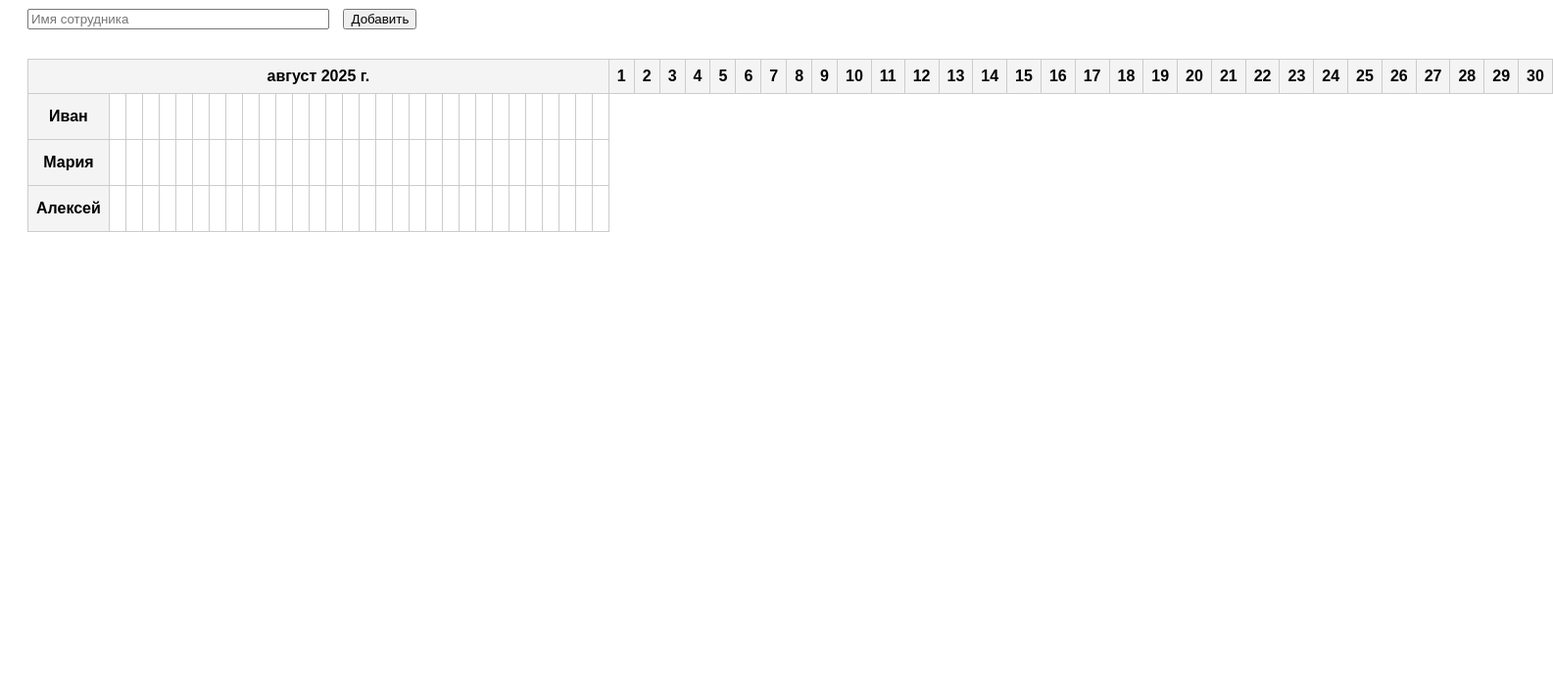
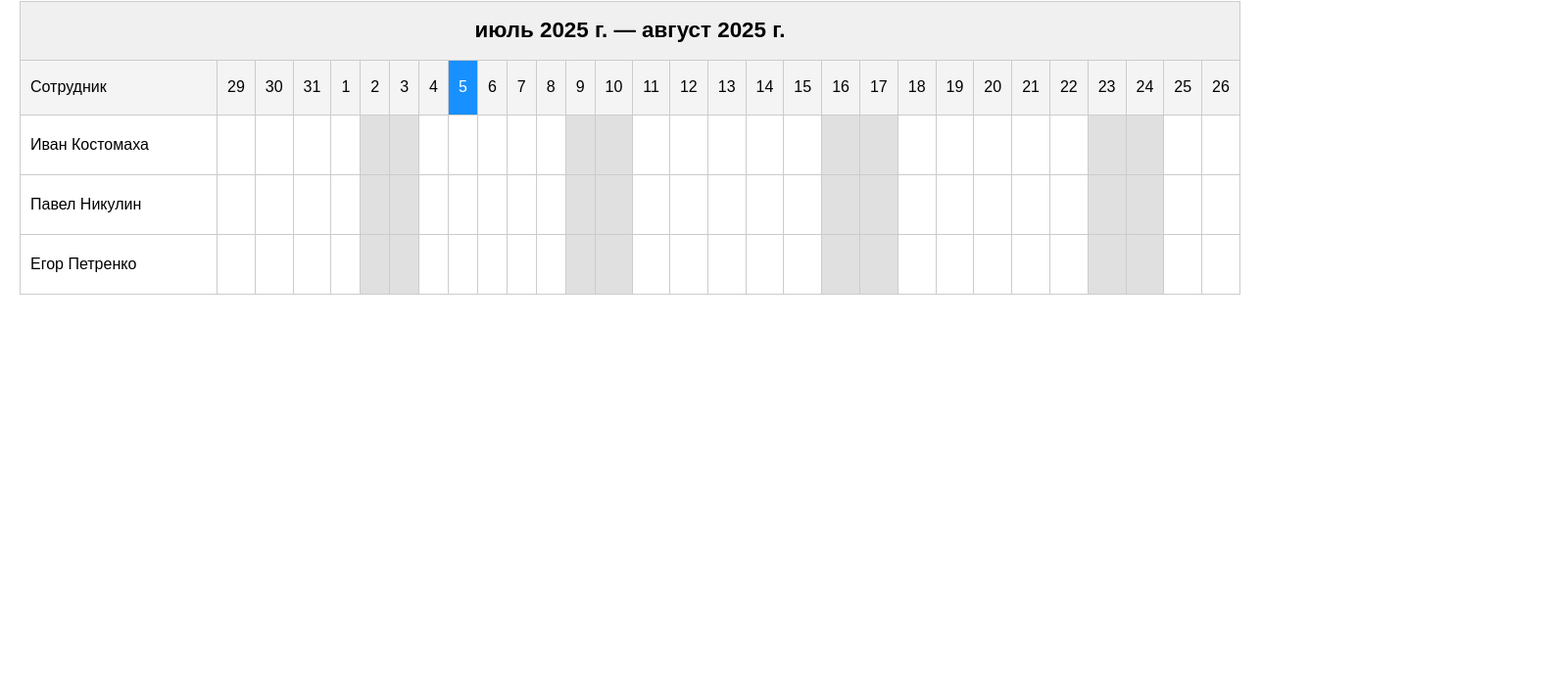
Before and after one commit to Blodimir/visit-calendar, a plain HTML site: page index.html in a window 1280 px wide. Shown: the part 87-800 px from the top of the page at 98% size, 1585 px wide, since content can reach past the window. Drawn offline with Linux system fonts and the light colour scheme.

Commit message:
color fix

```diff
--- a/index.html
+++ b/index.html
@@ -5,106 +5,222 @@
   <meta name="viewport" content="width=device-width, initial-scale=1.0"/>
   <title>График посещений</title>
   <style>
-    body { font-family: Arial, sans-serif; padding: 20px; }
-    table { width: 100%; border-collapse: collapse; margin-top: 20px; }
-    th, td { border: 1px solid #ccc; padding: 8px; text-align: center; }
-    th { background-color: #f4f4f4; }
-    .cell { height: 30px; cursor: pointer; }
-    .red { background-color: #ffcccc; }
-    .yellow { background-color: #ffffcc; }
-    .green { background-color: #ccffcc; }
-    .blue { background-color: #ccccff; }
-    .no-color { background-color: transparent; }
-    .person-input { margin-bottom: 10px; width: 300px; }
-    button { margin-left: 10px; }
+    body {
+      font-family: Arial, sans-serif;
+      padding: 20px;
+      margin: 0;
+    }
+    table {
+      width: 100%;
+      border-collapse: collapse;
+      margin-top: 20px;
+    }
+    th, td {
+      border: 1px solid #ccc;
+      padding: 10px;
+      text-align: center;
+    }
+    th {
+      background-color: #f4f4f4;
+      height: 35px;
+      font-weight: normal;
+    }
+    .name-cell {
+      text-align: left;
+      font-weight: 500;
+      white-space: nowrap;
+      min-width: 180px;
+      width: auto;
+    }
+    .cell {
+      height: 40px;
+      cursor: pointer;
+      transition: background-color 0.2s;
+    }
+    .cell.green    { background-color: #ccffcc !important; }
+    .cell.yellow   { background-color: #ffffcc !important; }
+    .cell.red      { background-color: #ffcccc !important; }
+    .cell.no-color { background-color: transparent !important; }
+
+    /* Серый фон только если нет других цветов */
+    .cell.weekend:not(.green):not(.yellow):not(.red) {
+    background-color: #e0e0e0 !important;
+    }
+    .month-header {
+      text-align: center;
+      font-size: 1.4em;
+      font-weight: bold;
+      padding: 12px 0;
+      background-color: #f0f0f0;
+    }
+    /* Только шапка с датой подсвечивается синим */
+    th.today-header {
+      background-color: #1890ff;
+      color: white;
+    }
   </style>
 </head>
 <body>
   <h2>График посещений</h2>
 
-  <div>
-    <input type="text" id="newPerson" class="person-input" placeholder="Имя сотрудника" />
-    <button onclick="addPerson()">Добавить</button>
-  </div>
-
   <table id="calendar">
     <thead>
-      <tr id="dates-row"></tr>
+      <!-- Исправлено: colspan="33" = 1 (имя) + 32 (дни) -->
+      <tr>
+        <th colspan="33" class="month-header" id="month-header">Загрузка...</th>
+      </tr>
+      <tr id="dates-row">
+        <th class="name-cell">Сотрудник</th>
+      </tr>
     </thead>
     <tbody id="people-body"></tbody>
   </table>
 
   <script>
-    const colors = ['no-color', 'red', 'yellow', 'green', 'blue'];
-    let people = JSON.parse(localStorage.getItem('people')) || ['Иван', 'Мария', 'Алексей'];
-    let data = JSON.parse(localStorage.getItem('calendarData')) || {};
+    const people = [
+      'Иван Костомаха',
+      'Павел Никулин',
+      'Егор Петренко'
+    ];
+
+    const colors = ['no-color', 'green', 'yellow', 'red'];
+
+    let data = JSON.parse(localStorage.getItem('visitCalendarData')) || {};
+
+    function getVisibleDates() {
+    const today = new Date();
+    today.setHours(0, 0, 0, 0);
+
+    const dates = [];
+    for (let i = -7; i <= 21; i++) {
+        const d = new Date(today.getFullYear(), today.getMonth(), today.getDate() + i);
+        dates.push(d);
+    }
+    return dates;
+    }
+
+    function isWeekend(date) {
+      const day = date.getDay();
+      return day === 0 || day === 6;
+    }
+
+    function formatDate(date) {
+    const year = date.getFullYear();
+    const month = (date.getMonth() + 1).toString().padStart(2, '0');
+    const day = date.getDate().toString().padStart(2, '0');
+    return `${year}-${month}-${day}`;
+    }
+
+    function formatMonthYear(date) {
+      return new Intl.DateTimeFormat('ru-RU', { month: 'long', year: 'numeric' }).format(date);
+    }
 
     function generateCalendar() {
       const datesRow = document.getElementById('dates-row');
       const peopleBody = document.getElementById('people-body');
-      datesRow.innerHTML = '';
+      const monthHeader = document.getElementById('month-header');
+
+      datesRow.innerHTML = '<th class="name-cell">Сотрудник</th>';
       peopleBody.innerHTML = '';
 
+      const visibleDates = getVisibleDates();
       const today = new Date();
-      const year = today.getFullYear();
-      const month = today.getMonth();
+      today.setHours(0, 0, 0, 0);
 
-      // Заголовок с месяцем
-      const monthName = new Intl.DateTimeFormat('ru-RU', { month: 'long', year: 'numeric' }).format(today);
-      datesRow.innerHTML = `<th style="text-align: center;" colspan="100">${monthName}</th>`;
+      // Заголовок месяца
+      const startMonth = formatMonthYear(visibleDates[0]);
+      const endMonth = formatMonthYear(visibleDates[visibleDates.length - 1]);
+      monthHeader.textContent =
+        startMonth === endMonth ? startMonth : `${startMonth} — ${endMonth}`;
 
-      // Даты (на 30 дней)
-      for (let day = 1; day <= 30; day++) {
-        const date = new Date(year, month, day);
+      // Заголовки с датами
+      visibleDates.forEach(date => {
         const th = document.createElement('th');
-        th.textContent = day;
+        th.textContent = date.getDate();
+
+        // Подсветка сегодняшнего дня в шапке
+        if (date.getTime() === today.getTime()) {
+          th.classList.add('today-header');
+        }
+
+        // Подсветка выходных в шапке
+        if (isWeekend(date)) {
+          th.classList.add('weekend');
+        }
+
         datesRow.appendChild(th);
-      }
+      });
 
-      // Строки для людей
+      // Строки сотрудников
       people.forEach(person => {
         const tr = document.createElement('tr');
-        const th = document.createElement('th');
-        th.textContent = person;
-        tr.appendChild(th);
 
-        for (let day = 1; day <= 30; day++) {
+        const nameCell = document.createElement('td');
+        nameCell.textContent = person;
+        nameCell.className = 'name-cell';
+        tr.appendChild(nameCell);
+
+        visibleDates.forEach(date => {
           const cell = document.createElement('td');
-          cell.className = 'cell ' + (data[`${person}-${day}`] || 'no-color');
-          cell.onclick = () => cycleColor(cell, person, day);
+          const dateKey = formatDate(date);
+          const storageKey = `${person}-${dateKey}`;
+
+          // Устанавливаем цвет из хранилища
+          const currentColor = data[storageKey] || 'no-color';
+
+          // Если цвет задан — используем его, иначе для выходных — серый по умолчанию
+            if (currentColor !== 'no-color') {
+            cell.className = 'cell ' + currentColor;
+            } else {
+            cell.className = 'cell';
+            }
+
+            if (isWeekend(date)) {
+            cell.classList.add('weekend');
+            }
+
+          // Разрешаем клик — можно менять цвет даже у выходных и сегодня
+          cell.onclick = () => cycleColor(cell, person, dateKey);
+
           tr.appendChild(cell);
-        }
+        });
+
         peopleBody.appendChild(tr);
       });
     }
 
-    function cycleColor(cell, person, day) {
-      const key = `${person}-${day}`;
-      const current = data[key] || 'no-color';
-      const idx = (colors.indexOf(current) + 1) % colors.length;
-      const next = colors[idx];
-      data[key] = next;
-      cell.className = 'cell ' + next;
-      saveData();
+        function cycleColor(cell, person, dateKey) {
+        const storageKey = `${person}-${dateKey}`;
+        const current = data[storageKey] || 'no-color';
+        const currentIndex = colors.indexOf(current);
+        const nextIndex = (currentIndex + 1) % colors.length;
+        const nextColor = colors[nextIndex];
+
+        data[storageKey] = nextColor;
+
+        // Пересоздаём классы
+        cell.className = 'cell';
+        if (nextColor !== 'no-color') {
+            cell.classList.add(nextColor);
+        }
+
+        // Создаём локальную дату — важно!
+        const [year, month, day] = dateKey.split('-').map(Number);
+        const date = new Date(year, month - 1, day);
+
+        if (isWeekend(date)) {
+            cell.classList.add('weekend');
+        }
+
+        saveData();
+        }
+
+
+    function saveData() {
+      localStorage.setItem('visitCalendarData', JSON.stringify(data));
     }
 
-    function addPerson() {
-      const input = document.getElementById('newPerson');
-      const name = input.value.trim();
-      if (name && !people.includes(name)) {
-        people.push(name);
-        input.value = '';
-        saveData();
-        generateCalendar();
-      }
-    }
-
-    function saveData() {
-      localStorage.setItem('people', JSON.stringify(people));
-      localStorage.setItem('calendarData', JSON.stringify(data));
-    }
-
-    // Запуск
+    // Генерация при загрузке
     generateCalendar();
   </script>
 </body>
```
